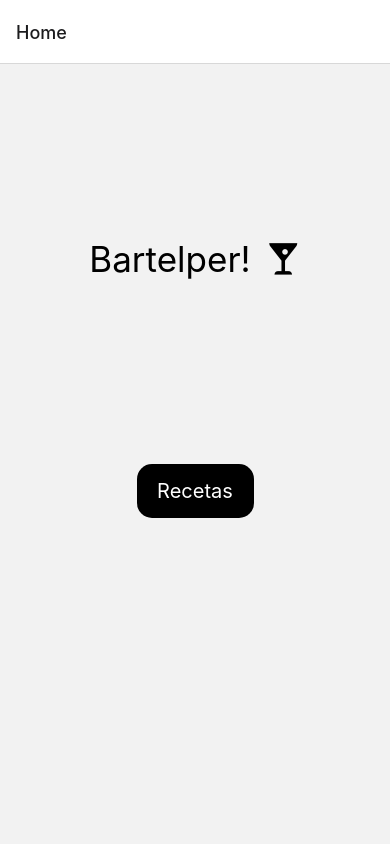
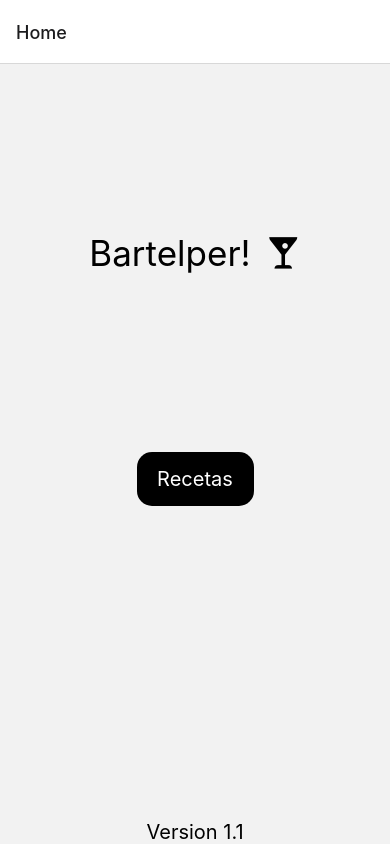
Before and after one commit to sotech/bart-drink, a React Native app: screen /Home in a window 390 px wide. Built offline with nearby package versions, Linux system fonts and the light colour scheme.

Commit message:
Feature - Agregar version

```diff
--- a/src/screens/HomeScreen.js
+++ b/src/screens/HomeScreen.js
@@ -16,8 +16,11 @@ function HomeScreen({navigation}) {
           style={styles.button}>
           <Text style={styles.buttonText}>Recetas</Text>
         </TouchableOpacity>
+      </View>
+      <View>
+       <Text style={styles.versionText}>Version 1.1</Text>
+      </View>
 
-      </View>
     </View>
   );
 }
@@ -52,6 +55,10 @@ const styles = StyleSheet.create({
     flex:1,
     justifyContent:'flex-start',
     alignItems:'center'
+  },
+  versionText:{
+    fontSize:20,
+    textAlign:'center'
   }
 });
 export default HomeScreen;
```
